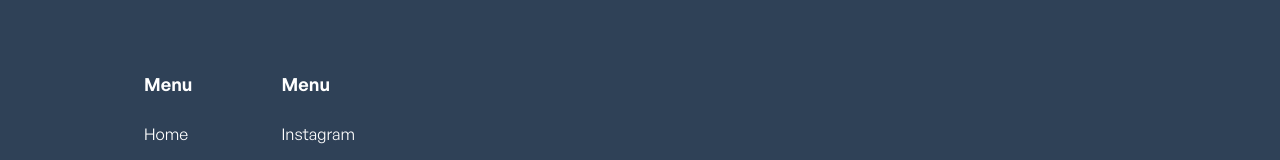
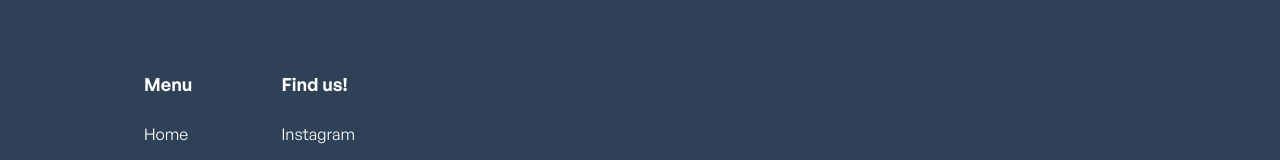
Before and after one commit to fragern/newtn-website, a Next.js app: page / in a window 1280 px wide. Shown: the part 3201-3361 px from the top of the page. Built offline with nearby package versions, Linux system fonts and the light colour scheme; no server answers.

Commit message:
[fix] wording on footer

```diff
--- a/src/app/_components/Footer.tsx
+++ b/src/app/_components/Footer.tsx
@@ -45,7 +45,7 @@ const Footer = () => {
           </div>
 
           <div className="flex flex-col gap-4">
-            <h5 className="mb-2 text-lg font-semibold">Menu</h5>
+            <h5 className="mb-2 text-lg font-semibold">Find us!</h5>
 
             <Link
               href="https://instagram.com/newtn.id"
```
